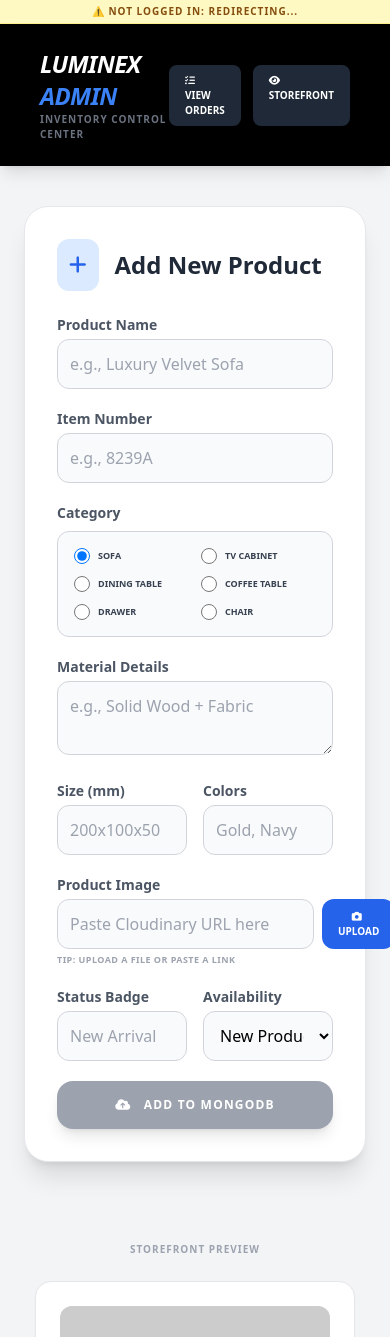
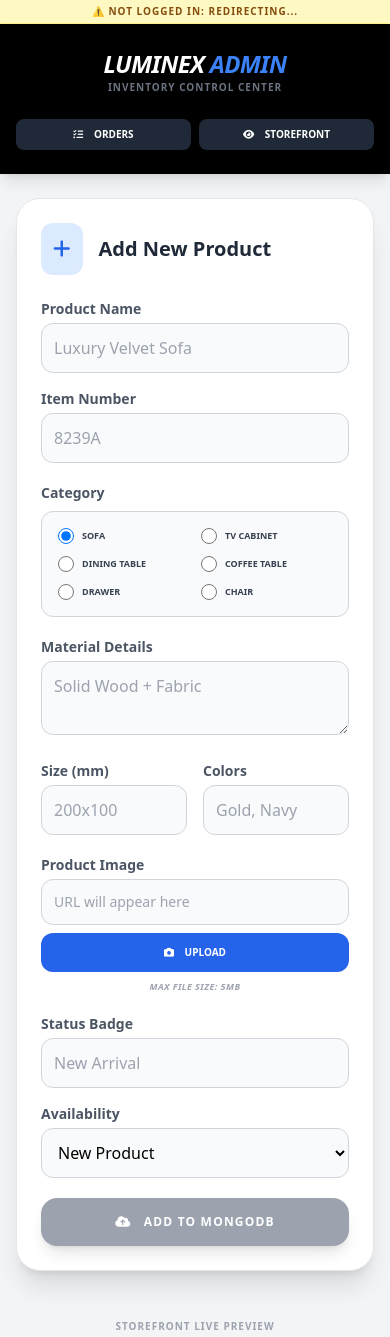
Before and after one commit to saikyalsintun/LUMINEXHOMEOFFICIAL, a plain HTML site: page Frontend/admin/admin.html in a window 390 px wide. Shown: the top 1337 px of the page. Drawn offline with nearby package versions, Linux system fonts and the light colour scheme; no server answers; placeholder pictures from the web are drawn by us; a script that the page names is missing.

Commit message:
admin mobile adjust

```diff
--- a/Frontend/admin/admin.html
+++ b/Frontend/admin/admin.html
@@ -6,55 +6,71 @@
     <title>Luminex | Product Administration</title>
     <script src="https://cdn.tailwindcss.com"></script>
     <link rel="stylesheet" href="https://cdnjs.cloudflare.com/ajax/libs/font-awesome/6.0.0/css/all.min.css">
-    <link rel="stylesheet" href="admin.css">
+    <style>
+        .gradient-bg {
+            background: linear-gradient(135deg, #1a1a1a 0%, #374151 100%);
+        }
+        /* Custom scrollbar for better mobile feel */
+        ::-webkit-scrollbar {
+            width: 5px;
+        }
+        ::-webkit-scrollbar-track {
+            background: #f1f1f1;
+        }
+        ::-webkit-scrollbar-thumb {
+            background: #888;
+            border-radius: 10px;
+        }
+    </style>
 </head>
 <body class="bg-gray-100 min-h-screen font-sans">
 
-    <div id="authStatus" class="bg-yellow-100 text-yellow-800 text-[10px] py-1 text-center font-bold uppercase tracking-widest border-b border-yellow-200">
+    <div id="authStatus" class="bg-yellow-100 text-yellow-800 text-[10px] py-2 text-center font-bold uppercase tracking-widest border-b border-yellow-200">
         Checking Authentication...
     </div>
 
-    <header class="bg-black text-white py-6 px-10 shadow-lg flex justify-between items-center">
-        <div>
+    <header class="bg-black text-white py-6 px-4 md:px-10 shadow-lg flex flex-col md:flex-row justify-between items-center gap-6">
+        <div class="text-center md:text-left">
             <h1 class="text-2xl font-black tracking-tight italic">LUMINEX <span class="text-blue-500">ADMIN</span></h1>
             <p class="text-gray-500 text-[10px] uppercase font-bold tracking-widest">Inventory Control Center</p>
         </div>
-        <div class="flex gap-3">
-            <a href="orders-admin.html" class="bg-gray-800 hover:bg-blue-600 px-4 py-2 rounded-lg text-[10px] font-bold uppercase transition">
-                <i class="fa-solid fa-list-check mr-2"></i> View Orders
+        <div class="flex gap-2 w-full md:w-auto">
+            <a href="orders-admin.html" class="flex-1 md:flex-none text-center bg-gray-800 hover:bg-blue-600 px-4 py-2 rounded-lg text-[10px] font-bold uppercase transition">
+                <i class="fa-solid fa-list-check mr-2"></i> Orders
             </a>
-            <a href="../home.html" class="bg-gray-800 hover:bg-gray-700 px-4 py-2 rounded-lg text-[10px] font-bold uppercase transition">
+            <a href="../home.html" class="flex-1 md:flex-none text-center bg-gray-800 hover:bg-gray-700 px-4 py-2 rounded-lg text-[10px] font-bold uppercase transition">
                 <i class="fa-solid fa-eye mr-2"></i> Storefront
             </a>
         </div>
     </header>
 
-    <main class="max-w-6xl mx-auto py-10 px-6 grid grid-cols-1 lg:grid-cols-2 gap-10">
+    <main class="max-w-6xl mx-auto py-6 md:py-10 px-4 md:px-6 grid grid-cols-1 lg:grid-cols-2 gap-8 md:gap-10">
 
-        <section class="bg-white p-8 rounded-3xl shadow-xl border border-gray-200">
+        <section class="bg-white p-6 md:p-8 rounded-3xl shadow-xl border border-gray-200">
             <div class="flex items-center mb-6">
                 <div class="bg-blue-100 p-3 rounded-xl mr-4">
                     <i class="fa-solid fa-plus text-blue-600 text-xl"></i>
                 </div>
-                <h2 class="text-2xl font-bold text-gray-800">Add New Product</h2>
+                <h2 class="text-xl md:text-2xl font-bold text-gray-800">Add New Product</h2>
             </div>
 
             <form id="productForm" class="space-y-5">
+                <div class="grid grid-cols-1 md:grid-cols-2 gap-4">
                     <div>
                         <label class="block text-sm font-semibold text-gray-600 mb-1">Product Name</label>
-                    <input type="text" id="product_description" placeholder="e.g., Luxury Velvet Sofa"
+                        <input type="text" id="product_description" placeholder="Luxury Velvet Sofa"
                             class="w-full p-3 bg-gray-50 border border-gray-300 rounded-xl focus:ring-2 focus:ring-blue-500 outline-none transition" required>
                     </div>
-
                     <div>
                         <label class="block text-sm font-semibold text-gray-600 mb-1">Item Number</label>
-                    <input type="text" id="itemNo" placeholder="e.g., 8239A"
+                        <input type="text" id="itemNo" placeholder="8239A"
                             class="w-full p-3 bg-gray-50 border border-gray-300 rounded-xl focus:ring-2 focus:ring-blue-500 outline-none transition" required>
+                    </div>
                 </div>
 
                 <div>
                     <label class="block text-sm font-semibold text-gray-600 mb-2">Category</label>
-                    <div class="grid grid-cols-2 md:grid-cols-3 gap-3 p-4 bg-gray-50 border border-gray-300 rounded-xl">
+                    <div class="grid grid-cols-2 sm:grid-cols-3 gap-3 p-4 bg-gray-50 border border-gray-300 rounded-xl">
                         <label class="flex items-center space-x-2 cursor-pointer">
                             <input type="radio" name="category_radio" value="sofa" class="w-4 h-4 text-blue-600" checked>
                             <span class="text-[9px] text-gray-700 font-black uppercase">SOFA</span>
@@ -84,52 +100,40 @@
 
                 <div>
                     <label class="block text-sm font-semibold text-gray-600 mb-1">Material Details</label>
-                    <textarea id="material" rows="2" placeholder="e.g., Solid Wood + Fabric"
+                    <textarea id="material" rows="2" placeholder="Solid Wood + Fabric"
                         class="w-full p-3 bg-gray-50 border border-gray-300 rounded-xl focus:ring-2 focus:ring-blue-500 outline-none transition" required></textarea>
                 </div>
 
                 <div class="grid grid-cols-2 gap-4">
                     <div>
                         <label class="block text-sm font-semibold text-gray-600 mb-1">Size (mm)</label>
-                        <input type="text" id="productSize" placeholder="200x100x50"
-                            class="w-full p-3 bg-gray-50 border border-gray-300 rounded-xl outline-none focus:ring-2 focus:ring-blue-500" required>
+                        <input type="text" id="productSize" placeholder="200x100"
+                            class="w-full p-3 bg-gray-50 border border-gray-300 rounded-xl focus:ring-2 focus:ring-blue-500" required>
                     </div>
                     <div>
                         <label class="block text-sm font-semibold text-gray-600 mb-1">Colors</label>
                         <input type="text" id="productColor" placeholder="Gold, Navy"
-                            class="w-full p-3 bg-gray-50 border border-gray-300 rounded-xl outline-none focus:ring-2 focus:ring-blue-500" required>
+                            class="w-full p-3 bg-gray-50 border border-gray-300 rounded-xl focus:ring-2 focus:ring-blue-500" required>
                     </div>
                 </div>
 
-                <!-- <div>
-                    <label class="block text-sm font-semibold text-gray-600 mb-1">Image URL</label>
-                    <input type="text" id="image" placeholder="Paste Cloudinary URL here"
-                        class="w-full p-3 bg-gray-50 border border-gray-300 rounded-xl outline-none focus:ring-2 focus:ring-blue-500">
-                </div> -->
-<script src="https://upload-widget.cloudinary.com/global/all.js" type="text/javascript"></script>
-
                 <div>
                     <label class="block text-sm font-semibold text-gray-600 mb-1">Product Image</label>
-    <div class="flex gap-2">
-        <input type="text" id="image" placeholder="Paste Cloudinary URL here"
-            class="flex-1 p-3 bg-gray-50 border border-gray-300 rounded-xl outline-none focus:ring-2 focus:ring-blue-500">
-
-        <button type="button" id="upload_widget" class="bg-blue-600 text-white px-4 py-2 rounded-xl text-[10px] font-bold uppercase hover:bg-blue-700 transition">
-            <i class="fa-solid fa-camera mr-1"></i> Upload
+                    <div class="flex flex-col sm:flex-row gap-2">
+                        <input type="text" id="image" placeholder="URL will appear here"
+                            class="flex-1 p-3 bg-gray-50 border border-gray-300 rounded-xl outline-none text-sm">
+                        <button type="button" id="upload_widget" class="bg-blue-600 text-white px-6 py-3 rounded-xl text-[10px] font-bold uppercase hover:bg-blue-700 transition whitespace-nowrap">
+                            <i class="fa-solid fa-camera mr-2"></i> Upload
                         </button>
                     </div>
-    <p class="text-[9px] text-gray-400 mt-1 uppercase font-bold tracking-wider">Tip: Upload a file or paste a link</p>
+                    <p class="text-[9px] text-gray-400 mt-2 uppercase font-bold tracking-wider italic text-center sm:text-left">Max file size: 5MB</p>
                 </div>
 
-
-
-
-
-                <div class="grid grid-cols-2 gap-4">
+                <div class="grid grid-cols-1 sm:grid-cols-2 gap-4">
                     <div>
                         <label class="block text-sm font-semibold text-gray-600 mb-1">Status Badge</label>
                         <input type="text" id="productStatus" placeholder="New Arrival"
-                            class="w-full p-3 bg-gray-50 border border-gray-300 rounded-xl outline-none focus:ring-2 focus:ring-blue-500">
+                            class="w-full p-3 bg-gray-50 border border-gray-300 rounded-xl focus:ring-2 focus:ring-blue-500">
                     </div>
                     <div>
                         <label class="block text-sm font-semibold text-gray-600 mb-1">Availability</label>
@@ -142,23 +146,23 @@
                 </div>
 
                 <button type="submit" id="submitBtn"
-                    class="w-full bg-black text-white py-4 rounded-2xl font-black text-xs uppercase tracking-widest hover:bg-blue-600 disabled:bg-gray-400 disabled:cursor-not-allowed transition shadow-lg">
+                    class="w-full bg-black text-white py-4 rounded-2xl font-black text-xs uppercase tracking-widest hover:bg-blue-600 disabled:bg-gray-400 disabled:cursor-not-allowed transition shadow-lg mt-4">
                     <i class="fa-solid fa-cloud-arrow-up mr-2"></i> Add to MongoDB
                 </button>
             </form>
         </section>
 
-        <section class="flex flex-col justify-start items-center space-y-6 pt-10">
-            <h3 class="text-[10px] font-black text-gray-400 uppercase tracking-widest">Storefront Preview</h3>
+        <section class="flex flex-col items-center space-y-6 pt-4 lg:pt-10">
+            <h3 class="text-[10px] font-black text-gray-400 uppercase tracking-widest">Storefront Live Preview</h3>
 
-            <div id="previewCard" class="bg-white p-6 rounded-2xl shadow-sm border border-gray-200 flex flex-col w-80">
-                <div class="w-full h-48 overflow-hidden rounded-xl mb-4 bg-gray-100">
-                    <img id="prevImage" src="https://placehold.co/400x400?text=Luminex+Preview" class="w-full h-full object-cover">
+            <div id="previewCard" class="bg-white p-6 rounded-3xl shadow-sm border border-gray-200 flex flex-col w-full max-w-[320px]">
+                <div class="w-full h-56 overflow-hidden rounded-2xl mb-4 bg-gray-100">
+                    <img id="prevImage" src="https://placehold.co/400x400?text=Luminex+Preview" class="w-full h-full object-cover transition duration-500 hover:scale-105">
                 </div>
                 <p id="prevCategory" class="text-[9px] font-black text-blue-600 uppercase mb-1">SOFA</p>
-                <h2 id="prevProdDesc" class="font-bold text-lg mb-1 text-gray-900 uppercase">PRODUCT NAME</h2>
-                <p id="prevMaterial" class="text-[10px] text-gray-500 mb-3 italic">Material details...</p>
-                <div class="flex justify-between items-center mt-4">
+                <h2 id="prevProdDesc" class="font-bold text-lg mb-1 text-gray-900 uppercase truncate">PRODUCT NAME</h2>
+                <p id="prevMaterial" class="text-[10px] text-gray-500 mb-3 italic">Material details will show here...</p>
+                <div class="flex justify-between items-center mt-auto pt-4 border-t border-gray-50">
                     <span id="prevColor" class="text-[10px] font-black uppercase px-2 py-1 bg-gray-100 rounded">COLOR</span>
                     <button class="bg-black text-white px-4 py-2 rounded-lg text-[10px] font-bold uppercase opacity-50 cursor-not-allowed">View Info</button>
                 </div>
@@ -166,9 +170,9 @@
         </section>
     </main>
 
+    <script src="https://upload-widget.cloudinary.com/global/all.js" type="text/javascript"></script>
     <script src="https://www.gstatic.com/firebasejs/10.7.1/firebase-app-compat.js"></script>
     <script src="https://www.gstatic.com/firebasejs/10.7.1/firebase-auth-compat.js"></script>
-
     <script src="admin.js"></script>
 
 </body>
```
Also changed, not shown: Frontend/home.html (+6 -0 lines). Lines whose indentation alone changed are shown as unchanged.
